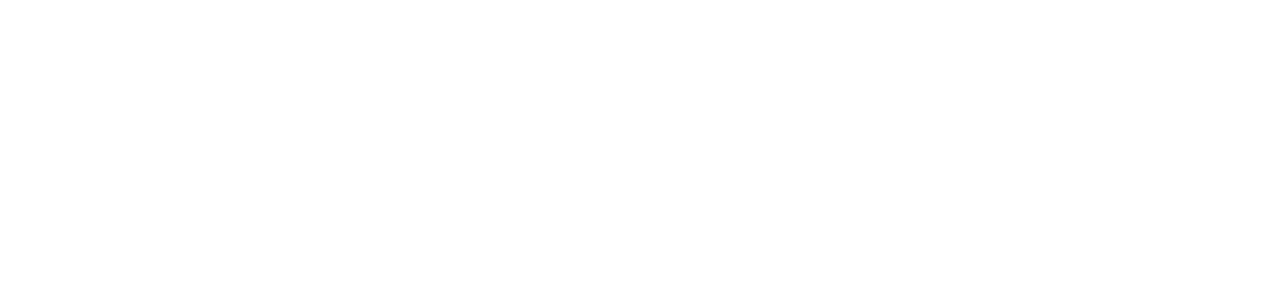
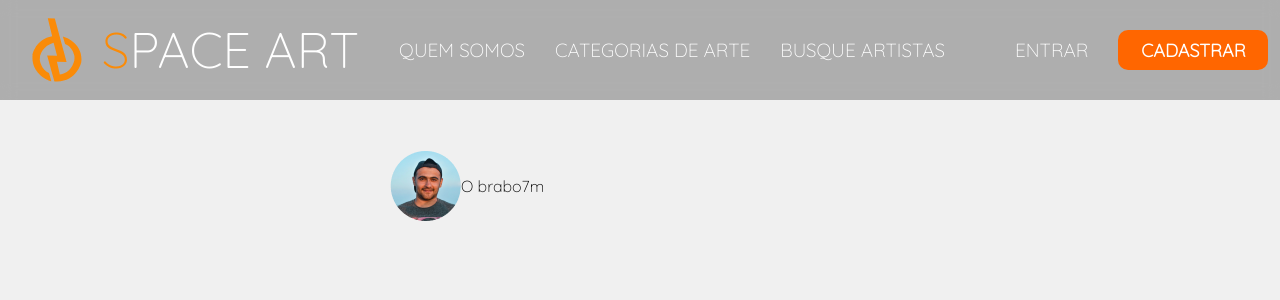
Before and after one commit to MrXacx/SpaceArt, a React (Create React App) app: page /feed in a window 1280 px wide. Before the commit this address had no page. Shown: the top 300 px of the page. Built offline with nearby package versions, Linux system fonts and the light colour scheme.

Commit message:
Work in progress/ home

```diff
--- a/src/App.tsx
+++ b/src/App.tsx
@@ -1,23 +1,23 @@
-import Home from "./pages/home/home";
 import { BrowserRouter, Route, Routes } from "react-router-dom";
 import SignIn from "./pages/signIn/signIn";
 import SignUpEnterprise from "./pages/signUpEnterprise/signUpEnterprise";
 import SignUpArtist from "./pages/signUpArtist/signUpArtist";
 import Config from "./pages/config/config";
+import LandingPage from "./pages/landingPage/landingPage";
+import Feed from "./pages/feed/feed";
 
 function App() {
   return (
-    <div>
     <BrowserRouter>
       <Routes>
-          <Route path="/" element={<Home />} />
+        <Route path="/" element={<LandingPage />} />
         <Route path="/sign-in" element={<SignIn />} />
         <Route path="/sign-up-enterprise" element={<SignUpEnterprise />} />
         <Route path="/sign-up-artist" element={<SignUpArtist />} />
         <Route path="/config" element={<Config />} />
+        <Route path="/feed" element={<Feed />} />
       </Routes>
     </BrowserRouter>
-    </div>
   );
 }
 
--- a/src/pages/config/configStyles.ts
+++ b/src/pages/config/configStyles.ts
@@ -15,7 +15,7 @@
 
 export const ConfigContainer = styled.div`
   width: 100%;
-  max-width: 60%;
+  max-width: 40%;
   border-radius: 10px;
   display: flex;
   flex-direction: column;
--- /dev/null
+++ b/src/pages/feed/feed.tsx
@@ -0,0 +1,22 @@
+import Header from "../../components/header/header";
+import { FeedContainer, PostContainer, ProfileContainer } from "./feedStyles";
+import ProfilePicture from "../../assets/profile_user.png";
+
+function Feed() {
+  return (
+    <>
+      <Header />
+      <FeedContainer>
+        <PostContainer>
+          <ProfileContainer>
+            <img src={ProfilePicture} alt="foto de perfil" />
+            <span>O brabo</span>
+            <span>7m</span>
+          </ProfileContainer>
+        </PostContainer>
+      </FeedContainer>
+    </>
+  );
+}
+
+export default Feed;
--- /dev/null
+++ b/src/pages/feed/feedStyles.ts
@@ -0,0 +1,24 @@
+import styled from "styled-components";
+
+export const FeedContainer = styled.div`
+  width: 100%;
+  height: 100vh;
+  display: grid;
+  box-sizing: border-box;
+  background-color: #f0f0f0;
+`;
+
+export const PostContainer = styled.div`
+  display: flex;
+  flex-direction: column;
+  border-radius: 10px;
+  padding: 15px;
+  width: 500px;
+  height: 500px;
+  margin: auto auto;
+`;
+
+export const ProfileContainer = styled.div`
+  display: flex;
+  align-items: center;
+`;
--- a/src/pages/home/home.tsx
+++ b/src/pages/landingPage/landingPage.tsx
@@ -16,7 +16,7 @@
   OpeningBannerContent,
   SearchArtistContainer,
   UserCardDetailContainer,
-} from "./homeStyles";
+} from "./landingPageStyles";
 import AboutUsImage from "../../assets/about_us_banner.png";
 import MicImage from "../../assets/mic_banner.png";
 import ArtImage from "../../assets/art_banner.png";
@@ -28,7 +28,7 @@
 import WageIcon from "../../assets/wage.svg";
 import Footer from "../../components/footer/footer";
 
-function Home() {
+function LandingPage() {
   const artItems = [
     { image: MicImage, name: "MÚSICA" },
     { image: ArtImage, name: "PINTURA" },
@@ -127,4 +127,4 @@
   );
 }
 
-export default Home;
+export default LandingPage;
```
Also changed, not shown: src/assets/profile_user.png (added), src/pages/landingPage/landingPageStyles.ts (renamed from src/pages/home/homeStyles.ts). Lines whose indentation alone changed are shown as unchanged.
